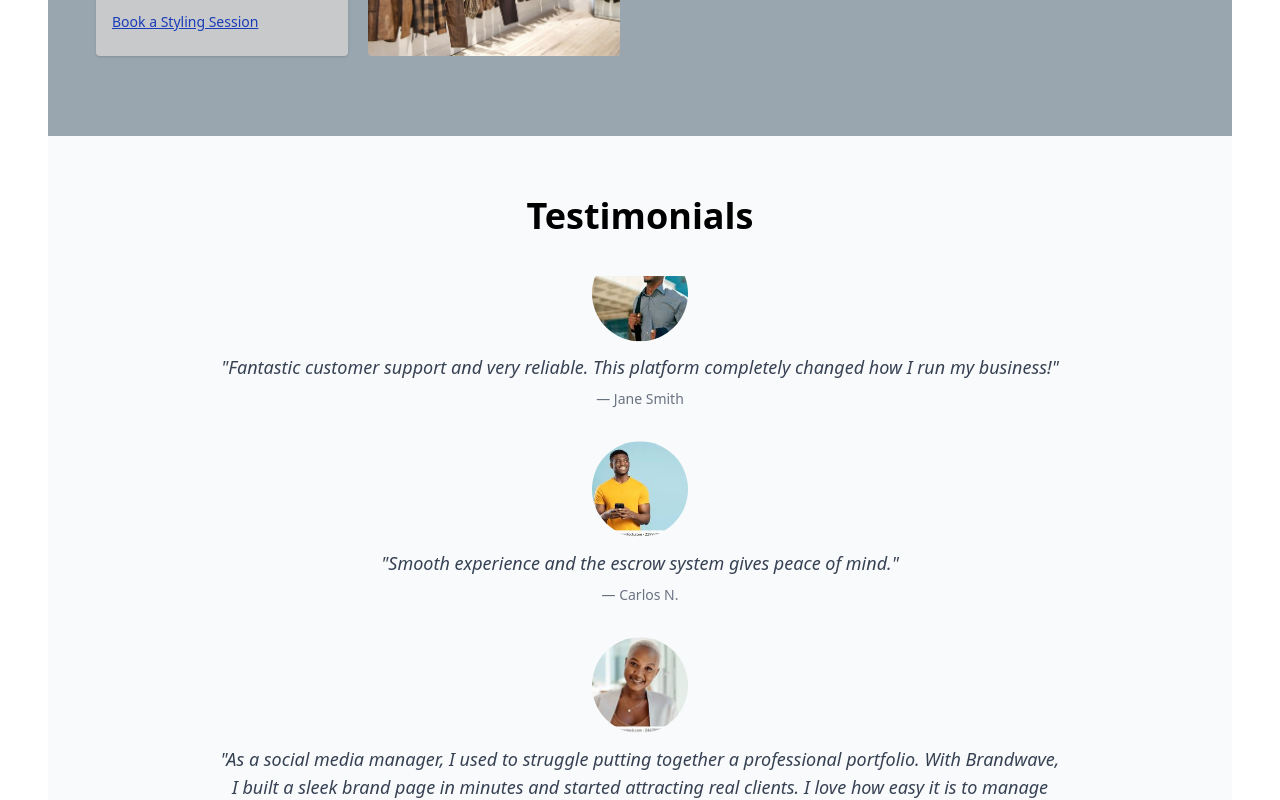
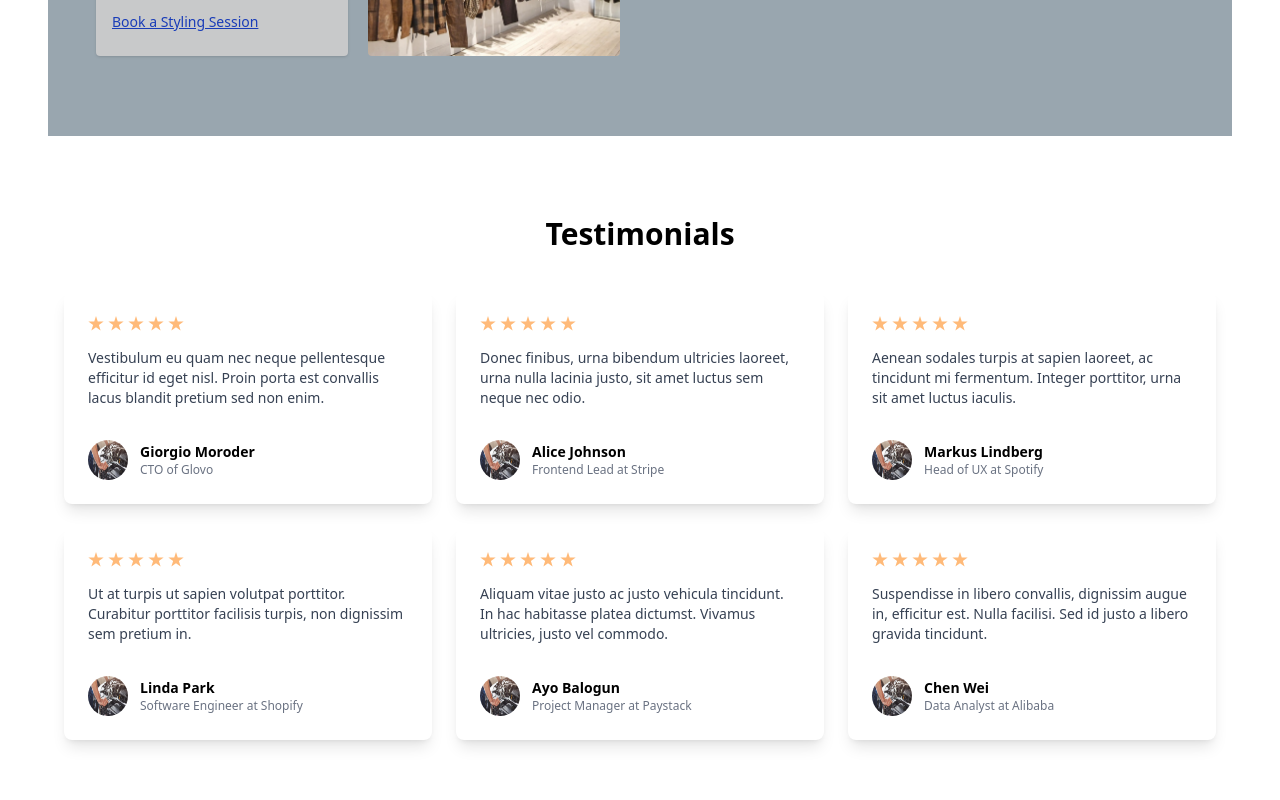
Before and after one commit to calebtolorunleke/the_brandwave, a React (Vite) app: page / in a window 1280 px wide. Shown: the part 1120-1920 px from the top of the page. Built offline with nearby package versions, Linux system fonts and the light colour scheme.

Commit message:
change on header background

```diff
--- a/src/components/Dashboard/Homupdate.jsx
+++ b/src/components/Dashboard/Homupdate.jsx
@@ -5,6 +5,7 @@ import secImg from "../images/homeImg2.jpg";
 import simg from "../images/sImg.jpg";
 import roundimg from "../images/test1.jpeg";
 import FirstFooter from "../GetStarted/FirstFooter";
+import Testimonials from "../GetStarted/Testimonials";
 
 const Homupdate = () => {
   const [menuOpen, setMenuOpen] = useState(false);
@@ -197,7 +198,8 @@ const Homupdate = () => {
         </div>
       </div>
 
-      <FirstFooter />
+      {/* <FirstFooter /> */}
+      <Testimonials />
 
       <footer className="bg-blue-900 text-white px-6 md:px-12 py-20">
         <div className="grid grid-cols-1 sm:grid-cols-2 md:grid-cols-6 gap-8">
--- /dev/null
+++ b/src/components/GetStarted/Testimonials.jsx
@@ -0,0 +1,87 @@
+import React from "react";
+import img from "../images/big1.png"; // Use different images for real data
+
+const testimonials = [
+  {
+    name: "Giorgio Moroder",
+    title: "CTO of Glovo",
+    feedback:
+      "Vestibulum eu quam nec neque pellentesque efficitur id eget nisl. Proin porta est convallis lacus blandit pretium sed non enim.",
+  },
+  {
+    name: "Alice Johnson",
+    title: "Frontend Lead at Stripe",
+    feedback:
+      "Donec finibus, urna bibendum ultricies laoreet, urna nulla lacinia justo, sit amet luctus sem neque nec odio.",
+  },
+  {
+    name: "Markus Lindberg",
+    title: "Head of UX at Spotify",
+    feedback:
+      "Aenean sodales turpis at sapien laoreet, ac tincidunt mi fermentum. Integer porttitor, urna sit amet luctus iaculis.",
+  },
+  {
+    name: "Linda Park",
+    title: "Software Engineer at Shopify",
+    feedback:
+      "Ut at turpis ut sapien volutpat porttitor. Curabitur porttitor facilisis turpis, non dignissim sem pretium in.",
+  },
+  {
+    name: "Ayo Balogun",
+    title: "Project Manager at Paystack",
+    feedback:
+      "Aliquam vitae justo ac justo vehicula tincidunt. In hac habitasse platea dictumst. Vivamus ultricies, justo vel commodo.",
+  },
+  {
+    name: "Chen Wei",
+    title: "Data Analyst at Alibaba",
+    feedback:
+      "Suspendisse in libero convallis, dignissim augue in, efficitur est. Nulla facilisi. Sed id justo a libero gravida tincidunt.",
+  },
+];
+
+const Star = () => (
+  <span
+    className="inline-block bg-[#FFBA79] h-4 w-4"
+    style={{
+      clipPath:
+        "polygon(50% 0%, 61% 35%, 98% 35%, 68% 57%, 79% 91%, 50% 70%, 21% 91%, 32% 57%, 2% 35%, 39% 35%)",
+    }}
+  ></span>
+);
+
+const Testimonials = () => {
+  return (
+    <main className="max-w-[1250px] mx-auto px-4 py-20">
+      <h1 className="text-3xl font-bold text-center mb-10">Testimonials</h1>
+      <div className="grid grid-cols-1 sm:grid-cols-2 lg:grid-cols-3 gap-6">
+        {testimonials.map((item, idx) => (
+          <div
+            key={idx}
+            className="bg-white shadow-lg rounded-lg p-6 flex flex-col gap-4"
+          >
+            <div className="flex gap-1">
+              {[...Array(5)].map((_, i) => (
+                <Star key={i} />
+              ))}
+            </div>
+            <p className="text-sm text-gray-700">{item.feedback}</p>
+            <div className="flex items-center gap-3 mt-4">
+              <img
+                src={img}
+                alt={item.name}
+                className="w-10 h-10 rounded-full"
+              />
+              <div>
+                <h3 className="font-semibold text-sm">{item.name}</h3>
+                <p className="text-xs text-gray-500">{item.title}</p>
+              </div>
+            </div>
+          </div>
+        ))}
+      </div>
+    </main>
+  );
+};
+
+export default Testimonials;
```
